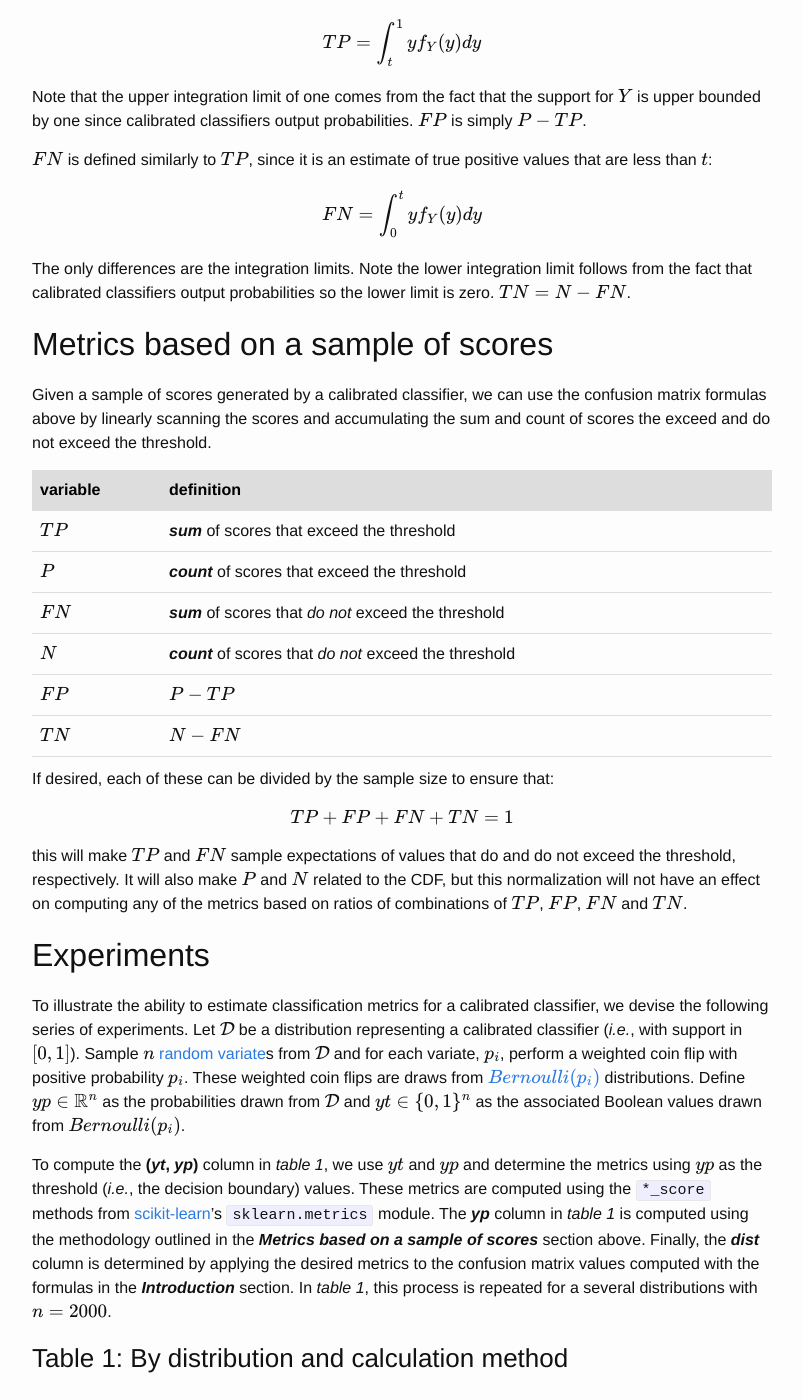
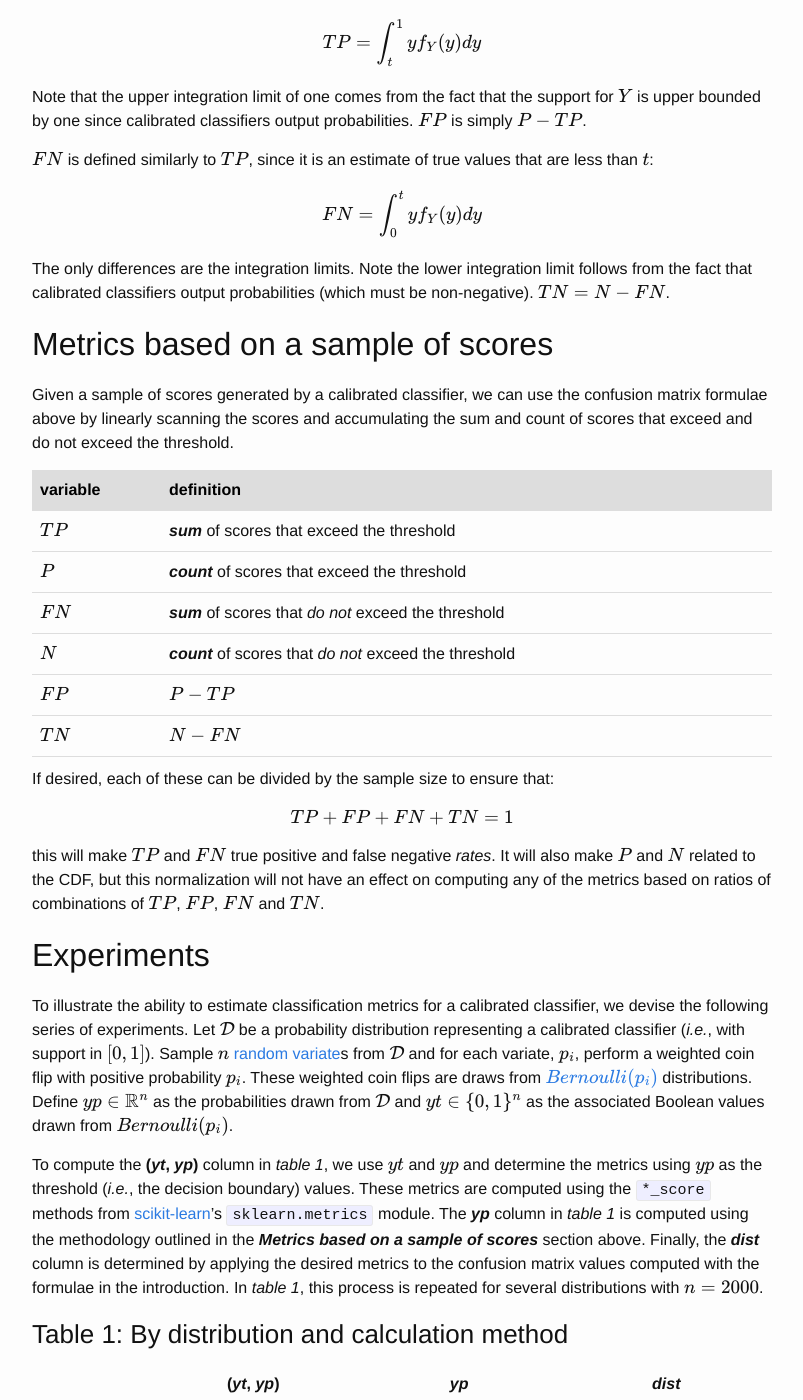
Before and after one commit to deaktator/deaktator.github.io, a Jekyll site: the page built from _posts/2019-05-20-metrics-for-calibrated-classifiers.md, in a window 1280 px wide and 1400 px high, scrolled down 824 px. Shown: the whole window, without its empty margins (238-1041 px from the left). Built offline with Jekyll 4.4.1, drawn with Linux system fonts in a browser that asks for light colours; formulas are drawn with MathJax 3; some of the changed text lies outside the part shown.

Commit message:
typos and small fixes.

```diff
--- a/_posts/2019-05-20-metrics-for-calibrated-classifiers.md
+++ b/_posts/2019-05-20-metrics-for-calibrated-classifiers.md
@@ -51,19 +51,19 @@ $$
 Note that the upper integration limit of one comes from the fact that the support for $$ Y $$ is upper bounded by one
 since calibrated classifiers output probabilities.  $$FP $$ is simply $$ P - TP $$.
 
-$$ FN $$ is defined similarly to $$ TP $$, since it is an estimate of true positive values that are less than $$ t $$:
+$$ FN $$ is defined similarly to $$ TP $$, since it is an estimate of true values that are less than $$ t $$:
 
 $$
 FN = \int_{0}^{t} y f_{Y}(y) dy
 $$
 
 The only differences are the integration limits.  Note the lower integration limit follows from the fact that calibrated
-classifiers output probabilities so the lower limit is zero.  $$TN = N - FN $$.
+classifiers output probabilities (which must be non-negative).  $$TN = N - FN $$.
 
 ## Metrics based on a sample of scores
 
-Given a sample of scores generated by a calibrated classifier, we can use the confusion matrix formulas above by
-linearly scanning the scores and accumulating the sum and count of scores the exceed and do not exceed the threshold.
+Given a sample of scores generated by a calibrated classifier, we can use the confusion matrix formulae above by
+linearly scanning the scores and accumulating the sum and count of scores that exceed and do not exceed the threshold.
 
 |---
 | variable  | definition
@@ -83,16 +83,15 @@ $$
 TP + FP + FN + TN = 1
 $$
 
-this will make $$ TP $$ and $$ FN $$ sample expectations of values that do and do not exceed the threshold,
-respectively.  It will also make $$ P $$ and $$ N $$ related to the CDF, but this normalization
-will not have an effect on computing any of the metrics based on ratios of combinations of
-$$ TP $$,&nbsp;$$ FP $$,&nbsp;$$ FN $$&nbsp;and&nbsp;$$ TN $$.
+this will make $$ TP $$ and $$ FN $$ true positive and false negative *rates*.  It will also make $$ P $$ and $$ N $$
+related to the CDF, but this normalization will not have an effect on computing any of the metrics based on ratios of
+combinations of $$ TP $$,&nbsp;$$ FP $$,&nbsp;$$ FN $$&nbsp;and&nbsp;$$ TN $$.
 
 ## Experiments
 
 To illustrate the ability to estimate classification metrics for a calibrated classifier, we devise the following
-series of experiments.  Let $$ \mathcal{ D } $$ be a distribution representing a calibrated classifier (*i.e.*, with
-support in $$[0, 1]$$).  Sample $$ n $$ [random variate](https://en.wikipedia.org/wiki/Random_variate)s from
+series of experiments.  Let $$ \mathcal{ D } $$ be a probability distribution representing a calibrated classifier
+(*i.e.*, with support in $$[0, 1]$$).  Sample $$ n $$ [random variate](https://en.wikipedia.org/wiki/Random_variate)s from
 $$ \mathcal{D} $$ and for each variate, $$ p_i $$, perform a weighted coin flip with positive probability $$ p_i $$.
 These weighted coin flips are draws from [$$Bernoulli(p_i)$$](https://en.wikipedia.org/wiki/Bernoulli_distribution)
 distributions.  Define $$ yp \in \mathbb{R}^n $$ as the probabilities drawn from $$ \mathcal{ D } $$ and
@@ -103,7 +102,7 @@ $$ yp $$ as the threshold (*i.e.*, the decision boundary) values.  These metrics
 methods from [scikit-learn](http://scikit-learn.org/)'s `sklearn.metrics` module.  The ***yp*** column in *table 1* is
 computed using the methodology outlined in the ***Metrics based on a sample of scores*** section above.
 Finally, the ***dist*** column is determined by applying the desired metrics to the confusion matrix values computed
-with the formulas in the ***Introduction*** section.  In *table 1*, this process is repeated for a several distributions
+with the formulae in the introduction.  In *table 1*, this process is repeated for several distributions
 with $$ n = 2000 $$.
 
 ### Table 1: By distribution and calculation method
```
Also changed, not shown: other parts of _posts/2019-05-20-metrics-for-calibrated-classifiers.md (+3 -3 lines).
